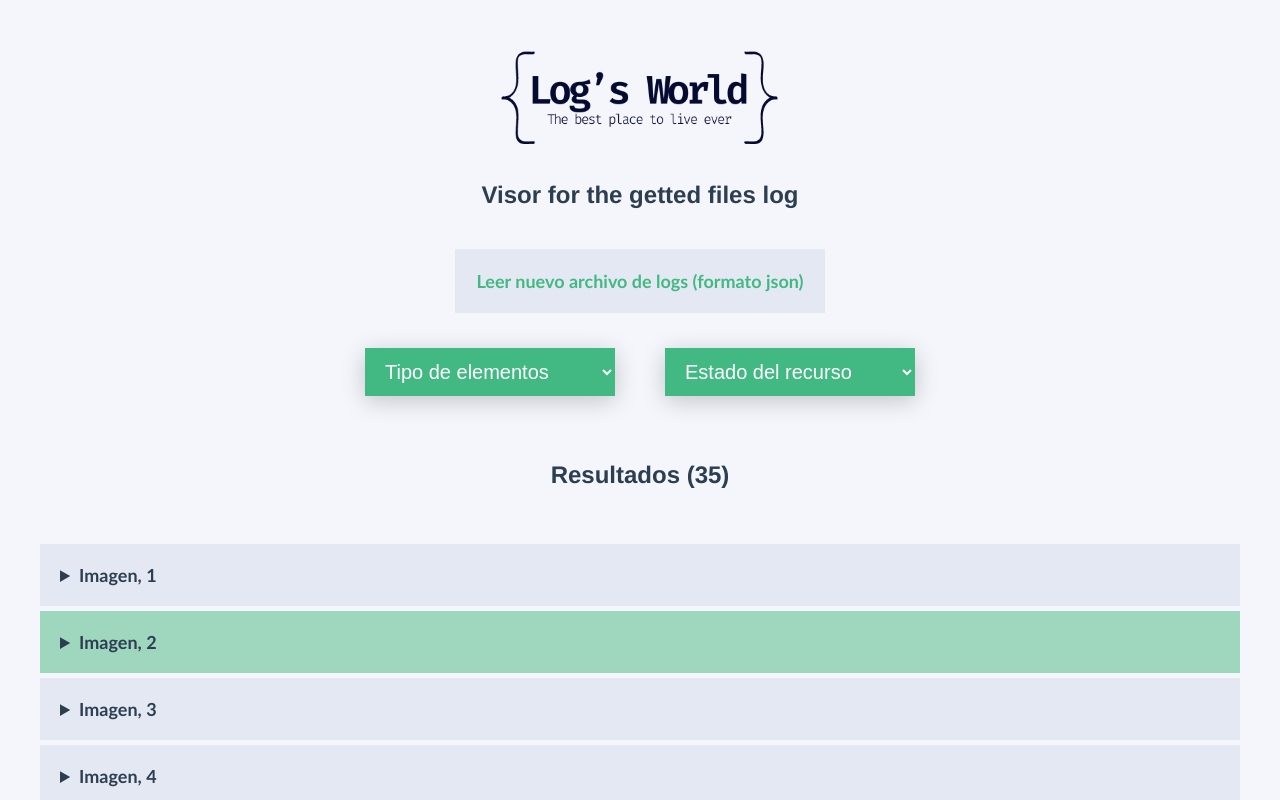
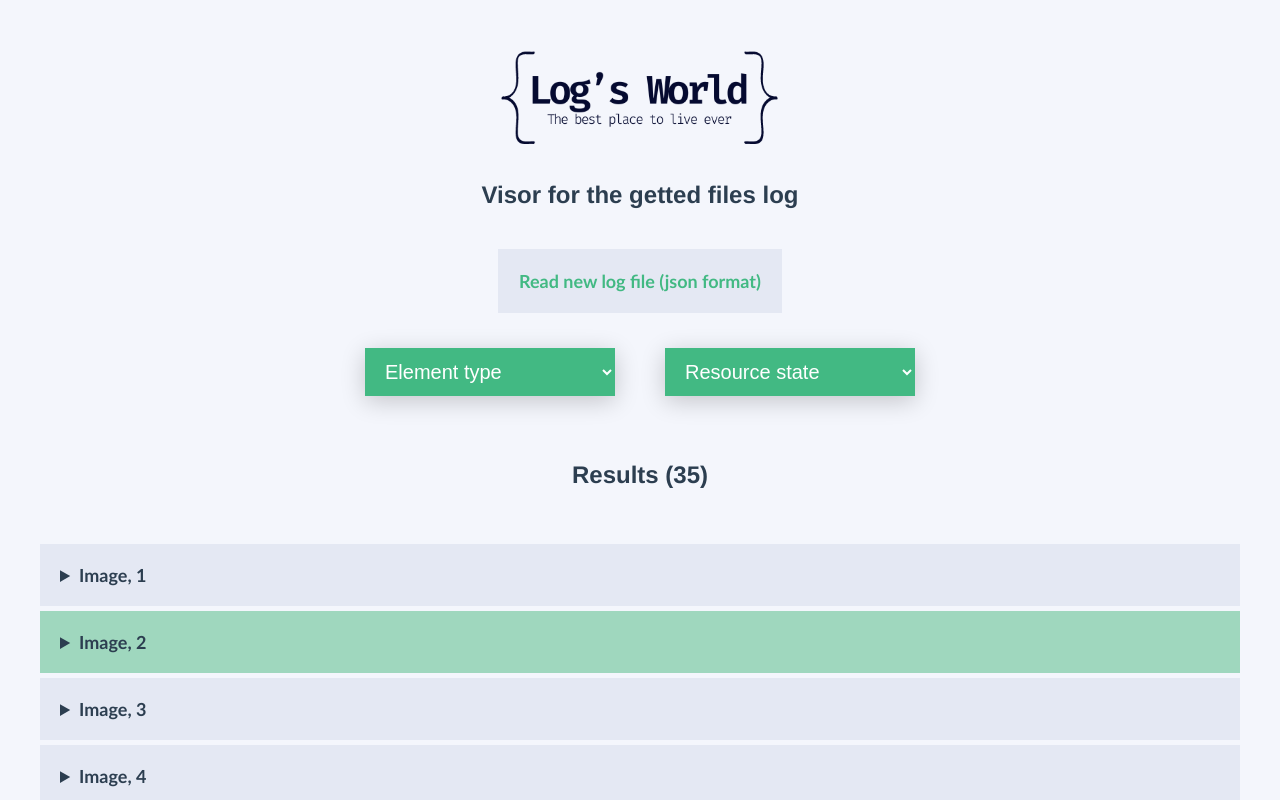
Before and after one commit to danijmj/vue-logs-visor, a Vue app: page / in a window 1280 px wide. Shown: the top 800 px of the page. Built offline with nearby package versions, Linux system fonts and the light colour scheme.

Commit message:
Change the language

```diff
--- a/src/components/CheckItems.vue
+++ b/src/components/CheckItems.vue
@@ -3,7 +3,7 @@
     <h1 class="subtitle">{{ msg }}</h1>
     <div class="container">
       <a class="btn btnUploadFile" href="javascript:void(0)" @click="mostrarUpload = !mostrarUpload">
-        Leer nuevo archivo de logs (formato json)
+        Read new log file (json format)
       </a>
       <Transition>
         <div v-show="mostrarUpload" class="cont-upload-file">
@@ -18,25 +18,25 @@
         <div class="col-6 ">
           <div class="selstyle">
             <select @change="filter()" class="" v-model="selectedtyperesource" id="selecttyperesource">
-              <option :value="-1">Tipo de elementos</option>
+              <option :value="-1">Element type</option>
               <option :value="0">Pdf</option>
-              <option :value="1">Imagen</option>
+              <option :value="1">Image</option>
             </select>
           </div>
         </div>
         <div class="col-6">
           <div class="selstyle">
           <select @change="filter()" class="" v-model="selectedstate" id="selectedstate">
-            <option :value="-1">Estado del recurso</option>
-            <option :value="true">Correcto</option>
-            <option :value="false">Incorrecto</option>
+            <option :value="-1">Resource state</option>
+            <option :value="true">Correct</option>
+            <option :value="false">Incorrect</option>
           </select>
         </div>
         </div>
       </div>
     </div>
     <h2 class="mt-4">
-      Resultados ({{ jsonsourceshow.length }})
+      Results ({{ jsonsourceshow.length }})
     </h2>
     <div>
       <div class="cont" v-if="jsonsourceshow != null" >
@@ -47,14 +47,14 @@
             </summary>
             <p class="body">
               <span class="titn"><span class="ttle">TITN:</span> <a :href="'https://opac.inap.es/opac/abnetcl.exe?TITN=' + item.titn" target="_blank">{{ item.titn }}</a> </span>
-              <span class="finded"><span class="ttle">RECURSO ENCONTRADO:</span> {{ encontradoArr[item.finded] }}</span>
+              <span class="finded"><span class="ttle">RESOURCE FOUND:</span> {{ encontradoArr[item.finded] }}</span>
               <span class="url"><span class="ttle">URL:</span> <a :href="item.url" target="_blank">{{ item.url }}</a></span>
-              <span class="type"><span class="ttle">TIPO:</span> {{ types[item.type] }}</span>
+              <span class="type"><span class="ttle">TYPE:</span> {{ types[item.type] }}</span>
             </p>
           </details>
         </div>
         <div class="text-center">
-          <button @click="showNumItems += showNumItemsIncrement" class="btn btn-loadmore">Cargar más</button>
+          <button @click="showNumItems += showNumItemsIncrement" class="btn btn-loadmore">Load more</button>
         </div>
       </div>
     </div>
@@ -78,11 +78,11 @@ export default {
         selectedstate: -1,
         types: {
           0: "Pdf",
-          1: "Imagen"
+          1: "Image"
         },
         encontradoArr: {
           false: "NO",
-          true: "SI"
+          true: "Yes"
         },
         mostrarUpload: false,
         showNumItemsIncrement: 40,
@@ -121,7 +121,6 @@ export default {
         this.jsonsourceshow = [...this.jsonsource];
         // We filter the data
         if (this.selectedtyperesource != -1) {
-          // console.log("this.jsonsource: " + this.jsonsource);
           this.jsonsourceshow = this.jsonsourceshow.filter(e => e.type === this.selectedtyperesource);
         }
         if (this.selectedstate != -1) {
@@ -144,10 +143,8 @@ export default {
       // watching top-level property is changed
       jsonsource: {
         handler(val) {
-          // console.log('jsonsource changed')
           if (val && val.constructor === Array)
           {
-            // console.log("jsonsource handler arrived")
             this.jsonsourceshow = [...val]
             this.mostrarUpload = false
             this.filter()
--- a/src/components/UploadFile.vue
+++ b/src/components/UploadFile.vue
@@ -1,8 +1,8 @@
 <template>
   <div id="dropContainer" class="dropzone">
-    Suelta aquí los archivos
+    Drop here the files
     <label for="fileInput" id="clickHere" class="labelClickHere">
-      O seleccione aquí
+      Or click here
       <input type="file" name="file" id="fileInput" v-on:change="loadFile($event.target.files)"/>
     </label>
   </div>
@@ -22,6 +22,7 @@ export default {
         listPossibleTypes: [
           "text/plain",
           "text/json",
+          "application/json"
         ]
       }
   },
@@ -114,12 +115,6 @@ export default {
         dT.items.add(evt.dataTransfer.files[0]);
 
         that.managmentFileData(dT.items)
-
-        /* if (evt.dataTransfer.files && evt.dataTransfer.files.constructor == Array && evt.dataTransfer.files.length > 2)
-        {
-          dT.items.add(evt.dataTransfer.files[3]);
-        } */
-        /* this.fileInput.files = dT.files; */
 
         evt.preventDefault();
       };
```
